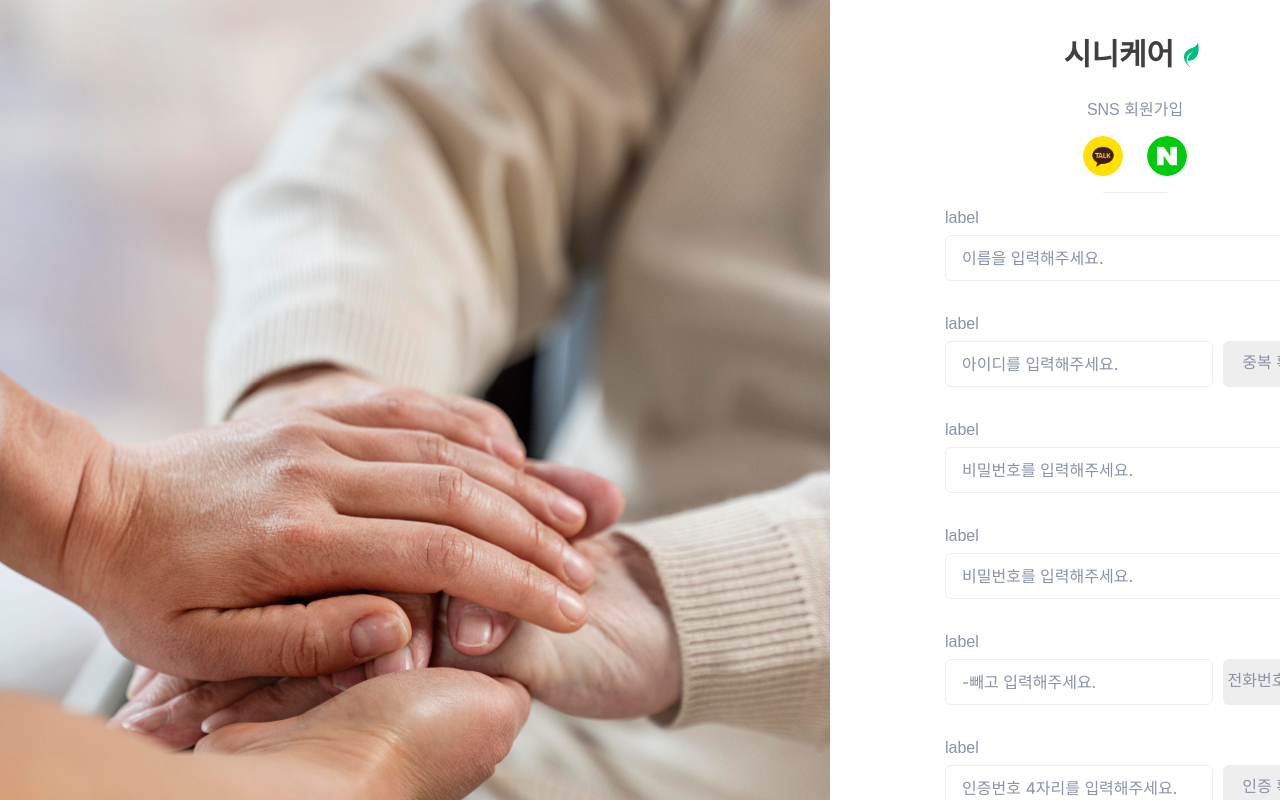
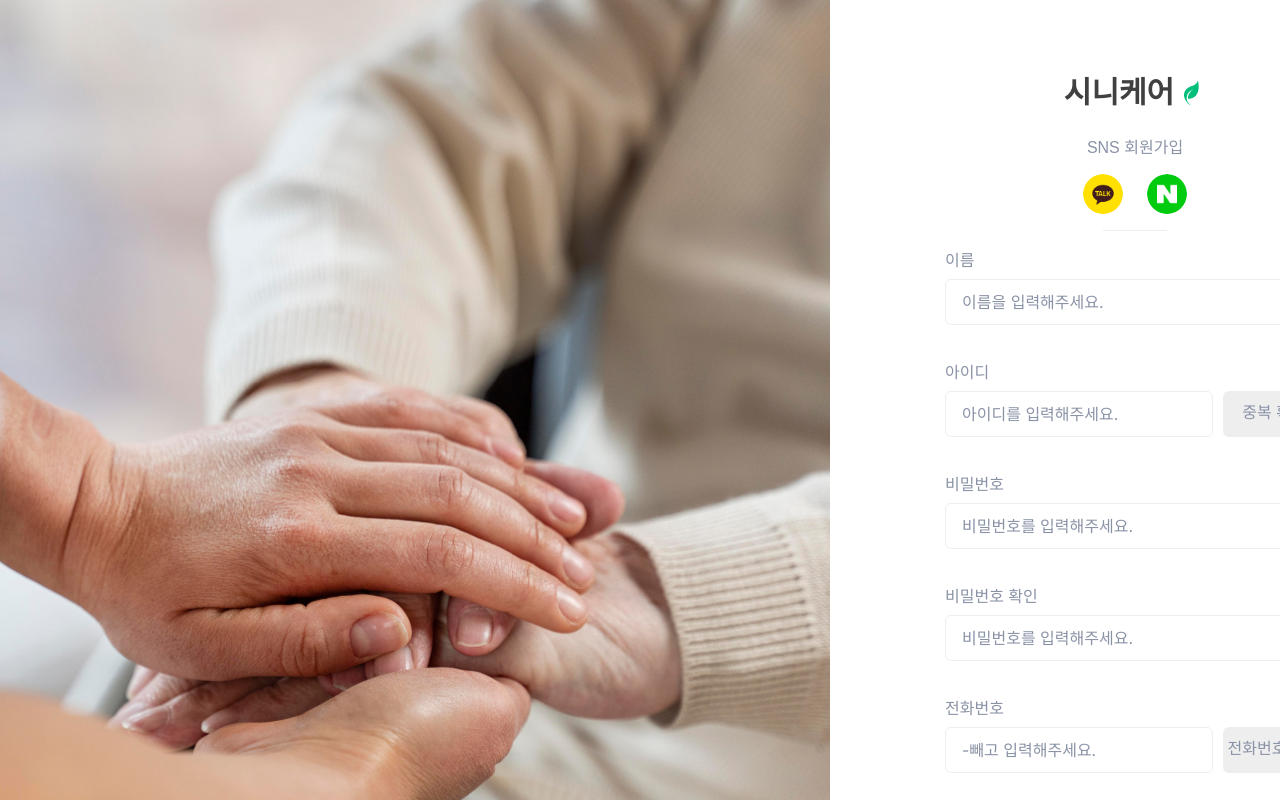
Before and after one commit to minjunine/SENICARE-FRONT, a React (Create React App) app: page / in a window 1280 px wide. Shown: the top 800 px of the page. Built offline with nearby package versions, Linux system fonts and the light colour scheme; a web font is replaced by a local one.

Commit message:
first commit

```diff
--- a/src/components/InputBox/index.tsx
+++ b/src/components/InputBox/index.tsx
@@ -32,7 +32,7 @@ export default function InputBox({
 
   return (
     <div className="input-box">
-      <div className="label">{"label"}</div>
+      <div className="label">{label}</div>
       <div className="input-area">
         <input value={value} type={type} placeholder={placeholder} onChange={onChange} />
       {buttonName && <div className={`input-button ${value ? 'active' : 'disable'}`} onClick={onButtonClick}>{buttonName}</div>}
--- a/src/views/Auth/index.tsx
+++ b/src/views/Auth/index.tsx
@@ -1,4 +1,4 @@
-import React, { ChangeEvent, useState } from 'react';
+import React, { ChangeEvent, useEffect, useState } from 'react';
 import './style.css';
 import InputBox from 'src/components/InputBox';
 
@@ -25,6 +25,15 @@ import InputBox from 'src/components/InputBox';
     const [telNumberMessageError, setTelNumberMessageError] = useState<boolean>(false);
     const [authNumberMessageError,setAuthNumberMessageError] = useState<boolean>(false);
 
+    const [isCheckedId, setCheckedId] = useState<boolean>(false);
+    const [isMatchedPassword, setMatchedPassword] = useState<boolean>(false);
+    const [isCheckedPassword, setCheckedPassword] = useState<boolean>(false);
+    const [isSend, setSend] = useState<boolean>(false);
+    const [isCheckedAuthNumber, setCheckedAuthNumber] = useState<boolean>(false);
+
+    const isComplete = name && id &&  isCheckedId && password && passwordCheck && isMatchedPassword && isCheckedPassword
+        && telNumber && isSend && authNumber && isCheckedAuthNumber;
+
         const onNameChangeHandler = (event: ChangeEvent<HTMLInputElement>) => {
             const { value } = event.target;
             setName(value);
@@ -33,6 +42,8 @@ import InputBox from 'src/components/InputBox';
         const onIdChangHandler = (event: ChangeEvent<HTMLInputElement>) => {
             const { value } = event.target;
             setId(value);
+            setCheckedId(false);
+            setIdMessage('');
         };
 
         const onPasswordChangeHandler = (event: ChangeEvent<HTMLInputElement>) => {
@@ -42,38 +53,30 @@ import InputBox from 'src/components/InputBox';
             const pattern = /^(?=.*[a-zA-Z])(?=.*[0-9]).{8,13}$/;
             const isMatched = pattern.test(value);
 
-            const message = isMatched ? '' : '영문,숫자를 혼용하여 8 ~ 13자 입력해주세요.';
+            const message = (isMatched || !value) ? '' : '영문,숫자를 혼용하여 8 ~ 13자 입력해주세요.';
             setPasswordMessage(message);
             setPasswordMessageError(!isMatched);
-
-            if (!passwordCheck) return;
-
-            const isEqual = password === value;
-            const checkMessage = isEqual ? '' : '비밀번호가 일치하지 않습니다.';
-            setPasswordCheckMessage(checkMessage);
-            setPasswordCheckMessageError(!isEqual);
+            setMatchedPassword(isMatched);
         };
 
         const onPasswordCheckChangeHandler = (event: ChangeEvent<HTMLInputElement>) => {
             const { value } = event.target;
             setPasswordCheck(value);
-
-            if (!password) return;
-
-            const isEqual = password === value;
-            const message = isEqual ? '' : '비밀번호가 일치하지 않습니다.';
-            setPasswordCheckMessage(message);
-            setPasswordCheckMessageError(!isEqual);
         };
 
         const onTelNumberChangeHandler = (event: ChangeEvent<HTMLInputElement>) => {
             const { value } = event.target;
             setTelNumber(value);
+            setSend(false);
+            setCheckedAuthNumber(false);
+            setTelNumberMessage('');
         };
 
         const onAuthNumberChangeHandler = (event: ChangeEvent<HTMLInputElement>) => {
             const { value } = event.target;
             setAuthNumber(value);
+            setCheckedAuthNumber(false);
+            setAuthNumberMessage('');
         };
 
         const onIdCheckClickHanler = () => {
@@ -83,17 +86,50 @@ import InputBox from 'src/components/InputBox';
             const message = isDuplicated ? '이미 사용중인 아이디입니다.' : '사용 가능한 아이디입니다.';
             setIdMessage(message);
             setIdMessageError(isDuplicated);
+            setCheckedId(!isDuplicated);
         };
 
         const onTelNumberSendClickHandler = () => {
             if (!telNumber) return;
-            alert('인증번호 전송!');
+
+            const pattern = /^[0-9]{11}&/;
+            const isMatched = pattern.test(telNumber);
+
+            if (!isMatched) {
+                setTelNumberMessage('숫자 11자 입력해주세요.');
+                setTelNumberMessageError(true);
+                return;
+            }
+            setTelNumberMessage('인증번호가 전송되었습니다.');
+            setTelNumberMessageError(false);
+            setSend(true);
         };
 
         const onAuthNumberCheckClickHandler = () => {
             if (!authNumber) return;
-            alert('인증번호 확인!');
+
+            const isMatched = authNumber === 'Q1W2';
+            const message = isMatched ? '인증번호가 확인되었습니다.' : '인증번호가 일치하지 않습니다.';
+            setAuthNumberMessage(message);
+            setAuthNumberMessageError(!isMatched);
+            setCheckedAuthNumber(isMatched);
         };
+
+        const onSignUpButtonHandler = () => {
+            if (isComplete) return;
+
+            alert('회원가입!');
+        };
+
+        useEffect(() => {
+            if (!password || passwordCheck) return;
+
+            const isEqual = password === passwordCheck;
+            const checkMessage = isEqual ? '' : '비밀번호가 일치하지 않습니다.';
+            setPasswordCheckMessage(checkMessage);
+            setPasswordCheckMessageError(!isEqual);
+            setCheckedPassword(isEqual);
+        }, [password, passwordCheck]);
 
     return (
         <div id="auth-wrapper">
@@ -116,14 +152,16 @@ import InputBox from 'src/components/InputBox';
                 <div className="input-container">
                 <InputBox messageError={nameMessageError} message={nameMessage} value={name} label='이름' type='text' placeholder='이름을 입력해주세요.' onChange={onNameChangeHandler} />
                         <InputBox messageError={idMessageError} message={idMessage} value={id} label='아이디' type='text' placeholder='아이디를 입력해주세요.' buttonName='중복 확인' onChange={onIdChangHandler} onButtonClick={onIdCheckClickHanler} />
-                        <InputBox messageError={passwordMessageError} message={passwordMessage} value={password} label='비밀번호' type='text' placeholder='비밀번호를 입력해주세요.' onChange={onPasswordChangeHandler} />
+                        <InputBox messageError={passwordMessageError} message={passwordMessage} value={password} label='비밀번호' type='password' placeholder='비밀번호를 입력해주세요.' onChange={onPasswordChangeHandler} />
                         <InputBox messageError={passwordCheckMessageError} message={passwordCheckMessage} value={passwordCheck} label='비밀번호 확인' type='password' placeholder='비밀번호를 입력해주세요.' onChange={onPasswordCheckChangeHandler} />
                         <InputBox messageError={telNumberMessageError} message={telNumberMessage} value={telNumber} label='전화번호' type='text' placeholder='-빼고 입력해주세요.' buttonName='전화번호 인증' onChange={onTelNumberChangeHandler} onButtonClick={onTelNumberSendClickHandler} />
+                        {isSend &&
                         <InputBox messageError={authNumberMessageError} message={authNumberMessage} value={authNumber} label='인증번호' type='text' placeholder='인증번호 4자리를 입력해주세요.' buttonName='인증 확인' onChange={onAuthNumberChangeHandler} onButtonClick={onAuthNumberCheckClickHandler} />
+                        }
                 </div>
 
                 <div className="button-container">
-                    <div id="sign-up-button" className="button disable full-width">회원가입</div>
+                    <div className={`button ${isComplete ? 'primary' : 'disable'} full-width`} onClick={onSignUpButtonHandler}>회원가입</div>
                     <div className="link" >로그인</div>
                 </div>
             </div>
```
Lines whose indentation alone changed are shown as unchanged.
